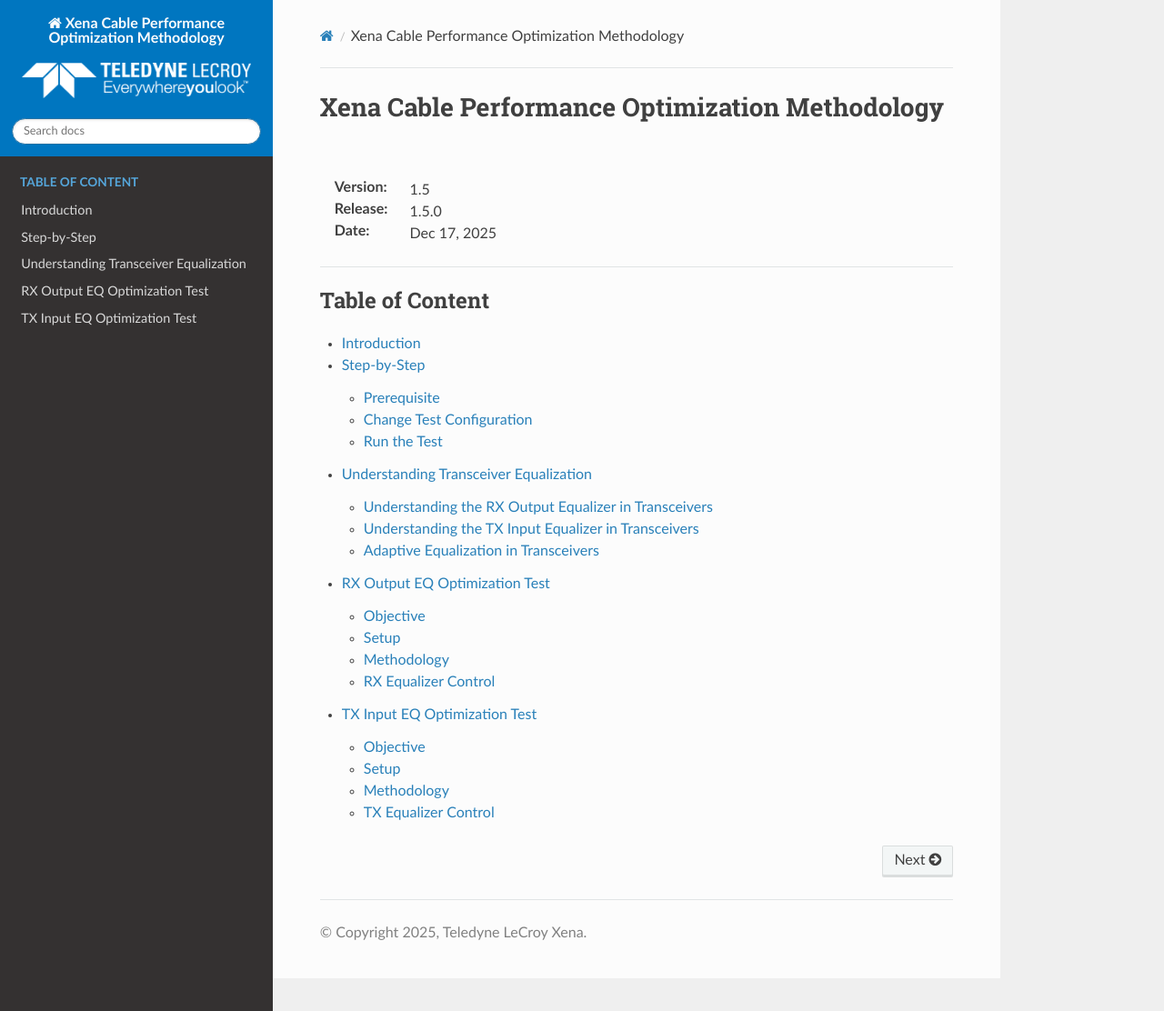
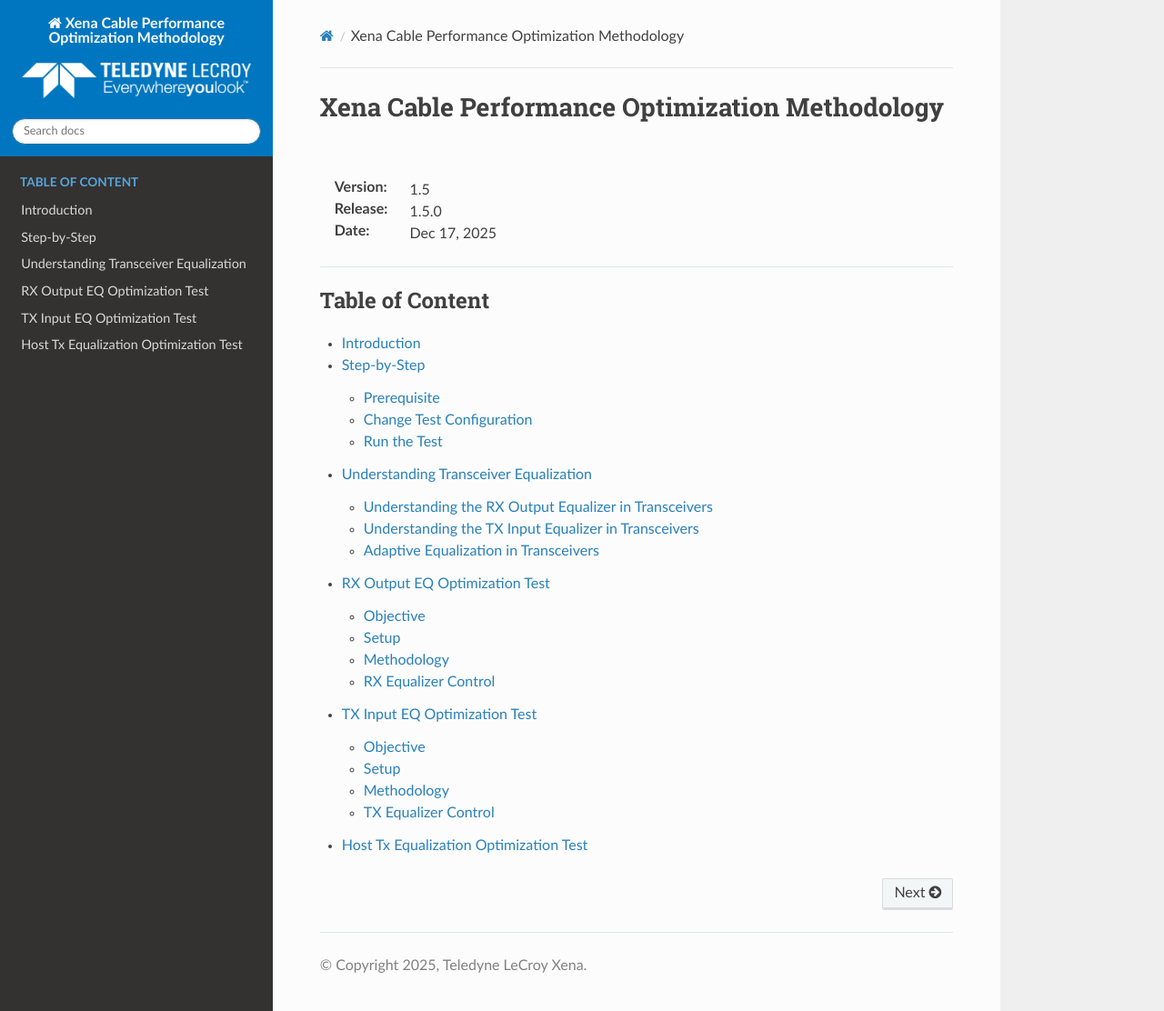
Before and after one commit to xenanetworks/cable-perf-test-suite, a Sphinx documentation site: the page built from docs/source/index.rst, in a window 1280 px wide and 1112 px high. Shown: the whole window at 91% size. Built offline with Sphinx 7.4.7 and the Read the Docs theme 3.1.0, drawn with Linux system fonts in a browser that asks for light colours.

Commit message:
Add Host Tx Eq Test in doc

```diff
--- /dev/null
+++ b/docs/source/host_tx_eq_test.rst
@@ -0,0 +1,4 @@
+Host Tx Equalization Optimization Test
+=======================================
+
+To automate manual host equalizer tuning when testing with LPO transceivers, improving efficiency and consistency in link optimization
--- a/docs/source/index.rst
+++ b/docs/source/index.rst
@@ -18,3 +18,4 @@ Xena Cable Performance Optimization Methodology
     understanding_rx_tx_eq
     rx_output_eq_test
     tx_input_eq_test
+    host_tx_eq_test
```
